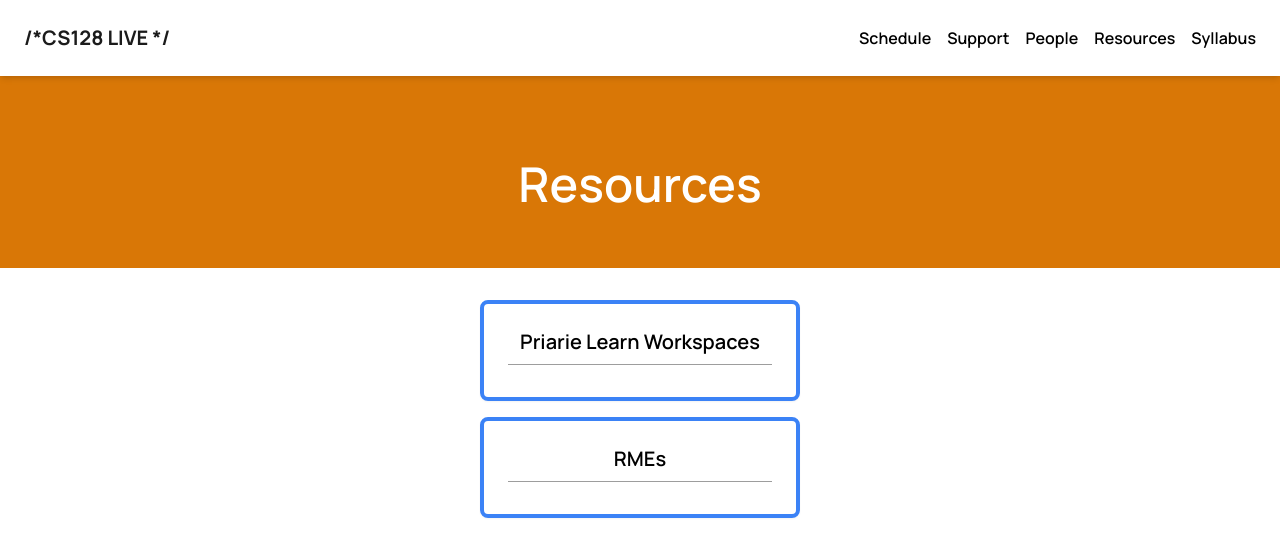
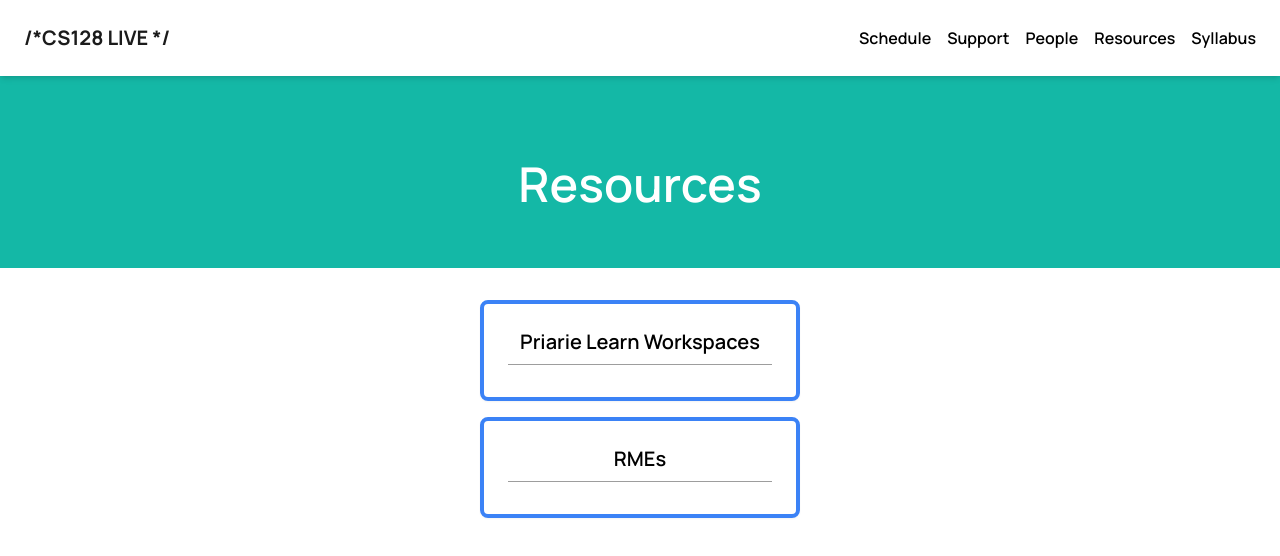
Before and after one commit to drschatz/cs-128-live-web, a Next.js app: page /resources in a window 1280 px wide. Shown: the top 556 px of the page. Built offline with nearby package versions, Linux system fonts and the light colour scheme.

Commit message:
fixed colors of resources

```diff
--- a/src/app/resources/page.js
+++ b/src/app/resources/page.js
@@ -3,7 +3,7 @@ import Link from "next/link";
 const ResourcePage = () => {
   return (
     <div className="mb-20">
-      <div className="mb-8 text-center relative w-full h-[24vh] bg-amber-600">
+      <div className="mb-8 text-center relative w-full h-[24vh] bg-teal-500">
         <div className="w-full z-10 flex flex-col items-center justify-center absolute top-1/2 left-1/2 -translate-x-1/2 -translate-y-1/2">
           <h1 className="inline-block mt-6 font-semibold capitalize text-light text-2xl md:text-3xl lg:text-5xl !leading-normal relative w-5/6">
             Resources
```
